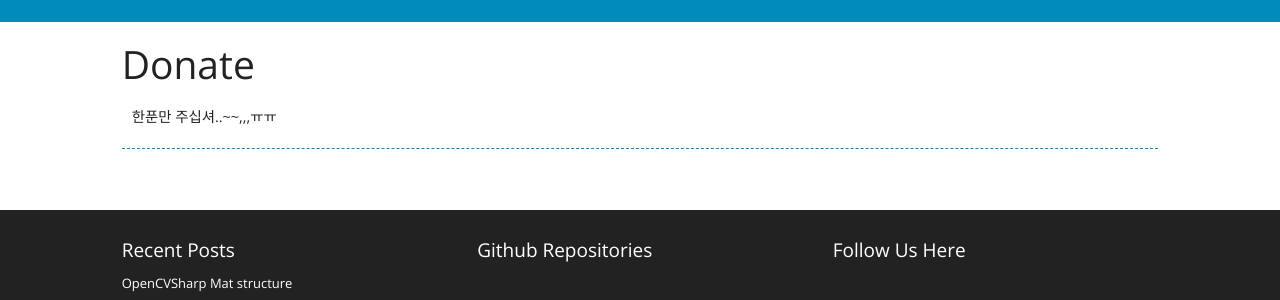
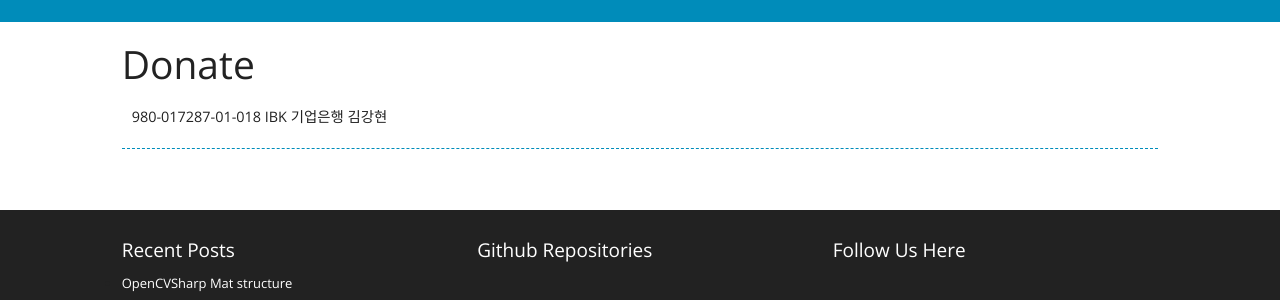
Before and after one commit to MeigoArisa/meigoarisa.github.io, a Jekyll site: the page built from donate.md, in a window 1280 px wide. Shown: the part 260-560 px from the top of the page. Built offline with Jekyll 4.4.1, drawn with Linux system fonts in a browser that asks for light colours; nearby versions of some CDN libraries.

Commit message:
Update donate.md

```diff
--- a/donate.md
+++ b/donate.md
@@ -4,4 +4,4 @@ title: Donate
 permalink: /donate/
 ---
 
-한푼만 주십셔..~~,,,ㅠㅠ
+980-017287-01-018 IBK 기업은행 김강현
```
